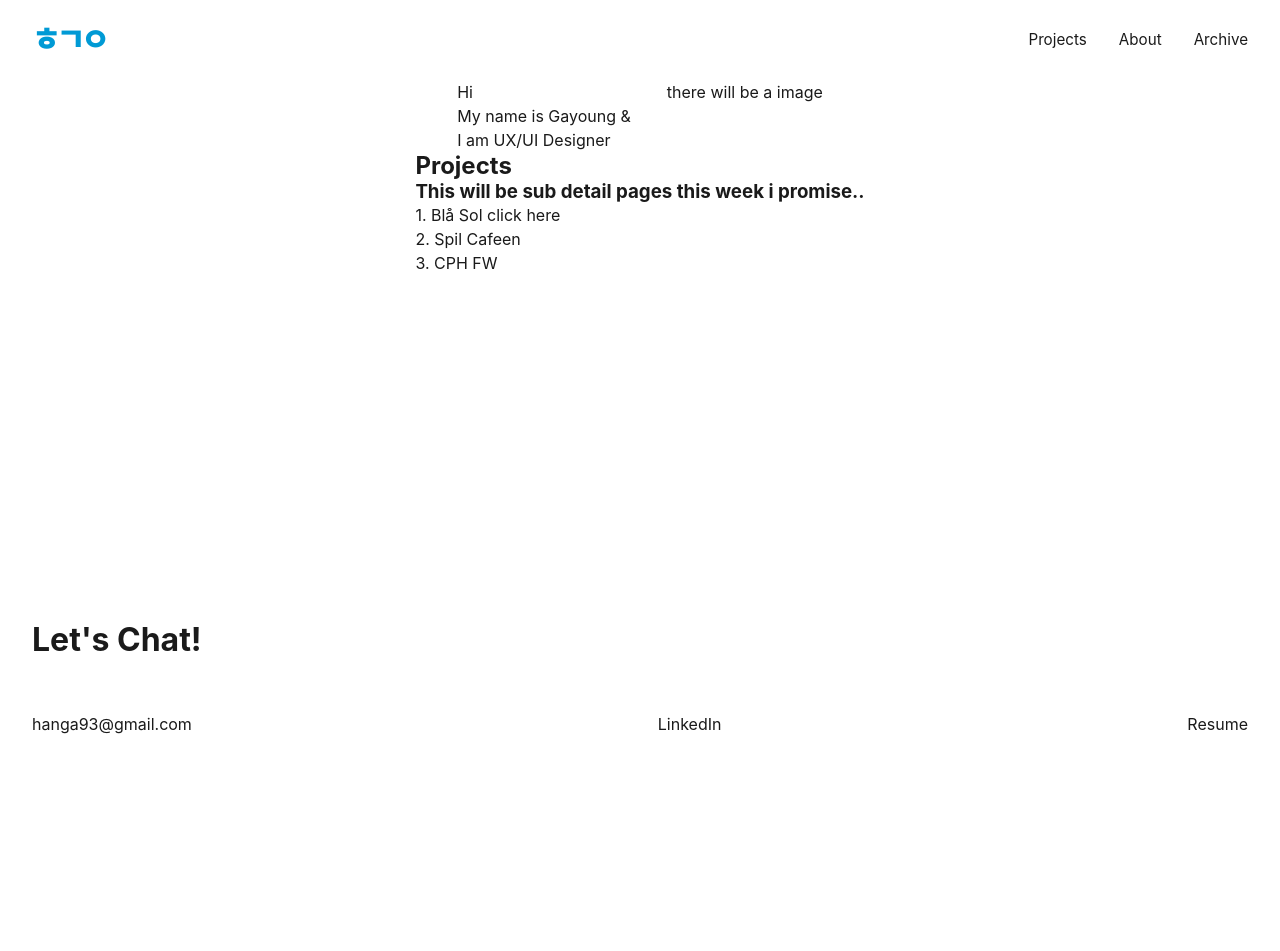
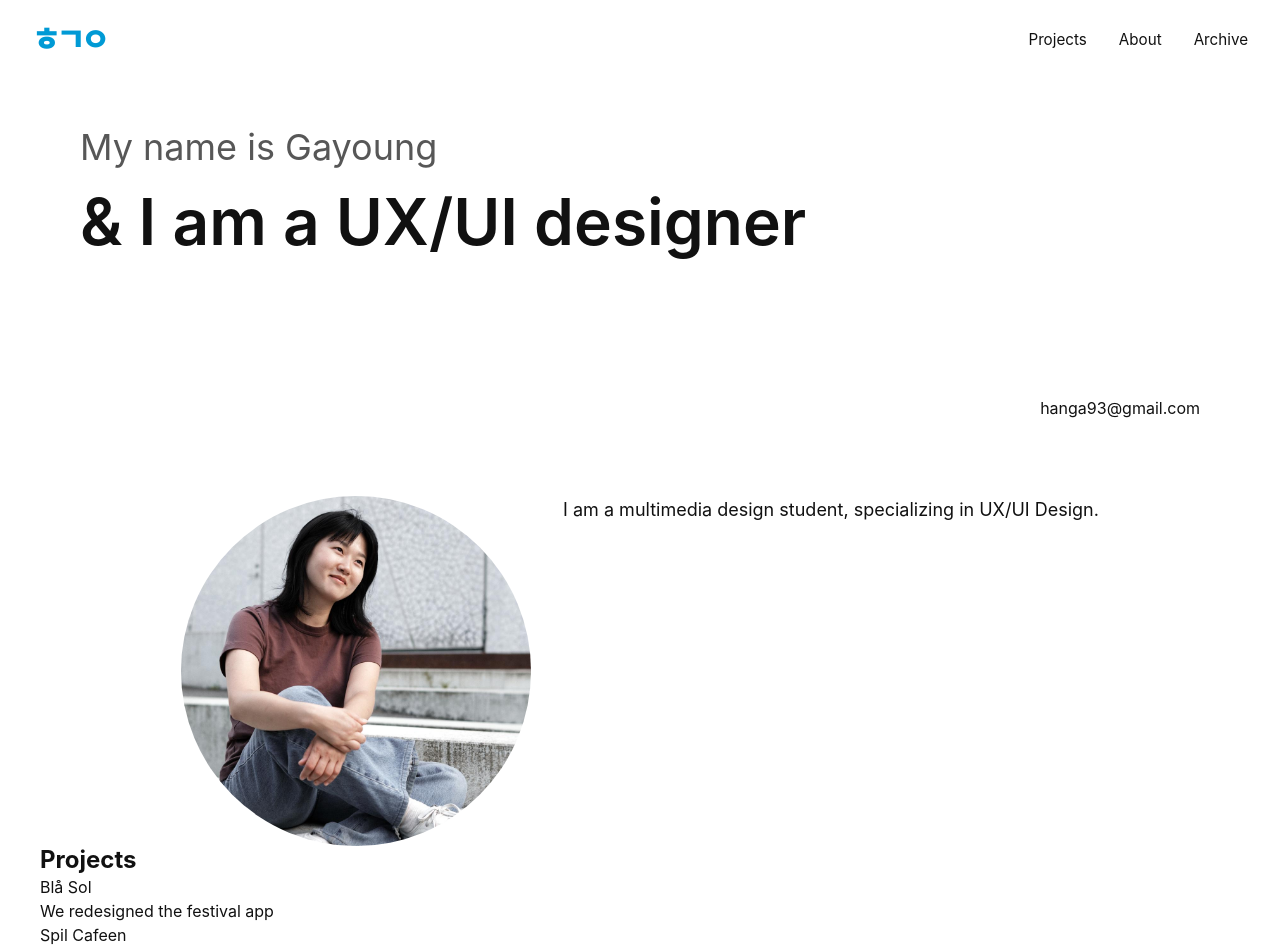
Before and after one commit to Lunanuna/portfolio, a React app: page / in a window 1280 px wide. Shown: the top 951 px of the page. Before the commit the page ends 800 px from the top, so only its background shows below. Built offline with nearby package versions, Linux system fonts and the light colour scheme; the HTML template or start-up script is replaced by a standard one.

Commit message:
하 이거 언제 다하냐 시발

```diff
--- a/src/components/Header.jsx
+++ b/src/components/Header.jsx
@@ -1,13 +1,22 @@
+import { useEffect, useState } from 'react';
 import { Link } from 'react-router-dom';
 import styles from './Header.module.css';
-import logo from '../assets/icons/logo.png'
+import logo from '../assets/icons/logo.png';
 
 export default function Header() {
+  const [isScrolled, setIsScrolled] = useState(false);
+
+  useEffect(() => {
+    const handleScroll = () => setIsScrolled(window.scrollY > 10);
+    window.addEventListener('scroll', handleScroll);
+    return () => window.removeEventListener('scroll', handleScroll);
+  }, []);
+
   return (
-        <header className={styles.header}>
+    <header className={`${styles.header} ${isScrolled ? styles.headerScrolled : ''}`}>
       <div className={styles.logo}>
         <Link to="/">
-                <img src={logo} alt="logo"/>
+          <img src={logo} alt="logo" />
         </Link>
       </div>
       <nav className={styles.nav}>
@@ -16,5 +25,5 @@ export default function Header() {
         <Link to="/Archive" className={styles.navLink}>Archive</Link>
       </nav>
     </header>
-    )
+  );
 }
--- a/src/components/Header.module.css
+++ b/src/components/Header.module.css
@@ -1,10 +1,22 @@
-/* Header.module.css */
-
 .header {
+  position: fixed;
+  top: 0;
+  left: 0;
+  right: 0;
+  z-index: 100;
   display: flex;
   justify-content: space-between;
   align-items: center;
   padding: 1.5rem 2rem;
+  background-color: transparent;
+  transition: background-color 0.3s ease, backdrop-filter 0.3s ease, box-shadow 0.3s ease;
+}
+
+.headerScrolled {
+  background-color: rgba(255, 255, 255, 0.6);
+  backdrop-filter: blur(12px);
+  -webkit-backdrop-filter: blur(12px);
+  /* box-shadow: 0 1px 0 rgba(0, 0, 0, 0.06); */
 }
 
 .logo img {
--- a/src/components/Main.jsx
+++ b/src/components/Main.jsx
@@ -1,18 +1,24 @@
-import styles from './Header.module.css';
+import styles from './Main.module.css';
+import profile from '../assets/images/profile/about.jpeg';
 
-export default function Main(){
-    return(
-        <>
-        <main>
-            <div className={styles.text}>
-                <div>Hi</div>
-                <div>My name is Gayoung &</div>
-                <div>I am UX/UI Designer</div>
-            </div>
-            <div className={styles.portrait}>
-                <div>there will be a image</div>
-            </div>
-        </main>
-        </>
-    )
+export default function Main() {
+  return (
+    <main className={styles.main}>
+      <section className={styles.topSection}>
+        <div className={styles.heading}>
+          <div className={styles.name}>My name is Gayoung</div>
+          <div className={styles.role}>
+            <span>&</span> I am a UX/UI designer
+          </div>
+        </div>
+        <div className={styles.contact}>hanga93@gmail.com</div>
+      </section>
+
+      <section className={styles.bottomSection}>
+        <img className={styles.profileImage} src={profile} alt="profile" />
+        <div className={styles.introduction}>
+         I am a multimedia design student, specializing in UX/UI Design. </div>
+      </section>
+    </main>
+  );
 }
--- a/src/components/Main.module.css
+++ b/src/components/Main.module.css
@@ -0,0 +1,76 @@
+.main {
+  display: flex;
+  flex-direction: column;
+  align-items: center;
+}
+
+.topSection {
+  width: 1200px;
+  height: 300px;
+  margin-top:120px;
+  padding: 0 40px;
+  box-sizing: border-box;
+  display: flex;
+  flex-direction: column;
+  justify-content: space-between;
+}
+
+.heading {
+  display: flex;
+  flex-direction: column;
+}
+
+.name {
+  font-size: 36px;
+  color: #575757;
+}
+
+.role {
+  font-size: 64px;
+  font-weight: 600;
+}
+
+.contact {
+  align-self: flex-end;
+}
+
+.bottomSection {
+  max-width: 1200px;
+  display: flex;
+ justify-content: space-between;
+  gap: 32px;
+  margin-top: 40px;
+}
+
+.profileImage {
+  width: 350px;
+  height: 350px;
+  object-fit: cover;
+  border-radius: 50%;
+}
+
+.introduction {
+  font-size: 18px;
+}
+
+/* 말풍선 */
+
+/* .introduction {
+  position: relative;
+  background-color: #f2f2f2;
+  border-radius: 16px;
+  padding: 16px 20px;
+  font-size: 18px;
+}
+
+.introduction::after {
+  content: '';
+  position: absolute;
+  left: -10px;
+  top: 24px;
+  width: 0;
+  height: 0;
+  border-top: 8px solid transparent;
+  border-bottom: 8px solid transparent;
+  border-right: 10px solid #f2f2f2;
+} */
--- a/src/components/Projects.jsx
+++ b/src/components/Projects.jsx
@@ -1,15 +1,25 @@
+
 import { Link } from 'react-router-dom';
+import styles from './Projects.module.css';
 
-export default function Projects(){
-    return(
-        <>
-        <section>
-            <h2>Projects</h2>
-            <h3>This will be sub detail pages this week i promise..</h3>
-            <div>1. Blå Sol <a href="https://www.figma.com/proto/lc6FkxRIVe9zgSVkhhXeCU/Portfolio-Project?node-id=1-220&p=f&viewport=225%2C-465%2C0.56&t=9IzbhjCxYPSigh12-1&scaling=min-zoom&content-scaling=fixed&page-id=0%3A1">click here</a></div>
-            <div>2. Spil Cafeen</div>
-            <div>3. CPH FW</div>
-        </section>
-        </>
-    )
+const projectList = [
+  { path: 'blaa-sol', title: 'Blå Sol', description: 'We redesigned the festival app' },
+  { path: 'spil-cafeen', title: 'Spil Cafeen' },
+  { path: 'cph-fw', title: 'CPH FW' },
+];
+
+export default function Projects() {
+  return (
+    <section>
+      <h2 className={styles.title}>Projects</h2>
+      {projectList.map((project, i) => (
+        <div key={project.path}>
+          <Link to={`/projects/${project.path}`}>
+             {project.title}
+          </Link>
+          <div>{project.description}</div>
+        </div>
+      ))}
+    </section>
+  );
 }
--- a/src/index.css
+++ b/src/index.css
@@ -14,7 +14,7 @@
 
 /* 2. 변수 — 나중에 여기만 바꾸면 전체 반영 */
 :root {
-  --color-text: #1a1a1a;
+  --color-text: #111111;
   --color-bg: #ffffff;
   --color-muted: #6b6b6b;
 
--- /dev/null
+++ b/src/views/BlaaSolProject.jsx
@@ -0,0 +1,15 @@
+import styles from './BlaaSolProject.module.css'
+
+export default function BlaaSolProject(){
+    return(
+        <>
+        <section className={styles.overview}>
+
+            <div>this is bla sol project</div>
+        <a href="https://www.figma.com/proto/lc6FkxRIVe9zgSVkhhXeCU/Portfolio-Project?page-id=0%3A1&node-id=1-220&p=f&viewport=225%2C-465%2C0.56&t=HZRS5pfFquqexs37-1&scaling=min-zoom&content-scaling=fixed">
+        Click to see</a>
+        </section>
+
+        </>
+    )
+}
--- /dev/null
+++ b/src/views/BlaaSolProject.module.css
@@ -0,0 +1,3 @@
+.overview{
+    margin-top: 120px;
+}
```
Also changed, not shown: src/App.jsx (+6 -1 lines). Lines whose indentation alone changed are shown as unchanged.
